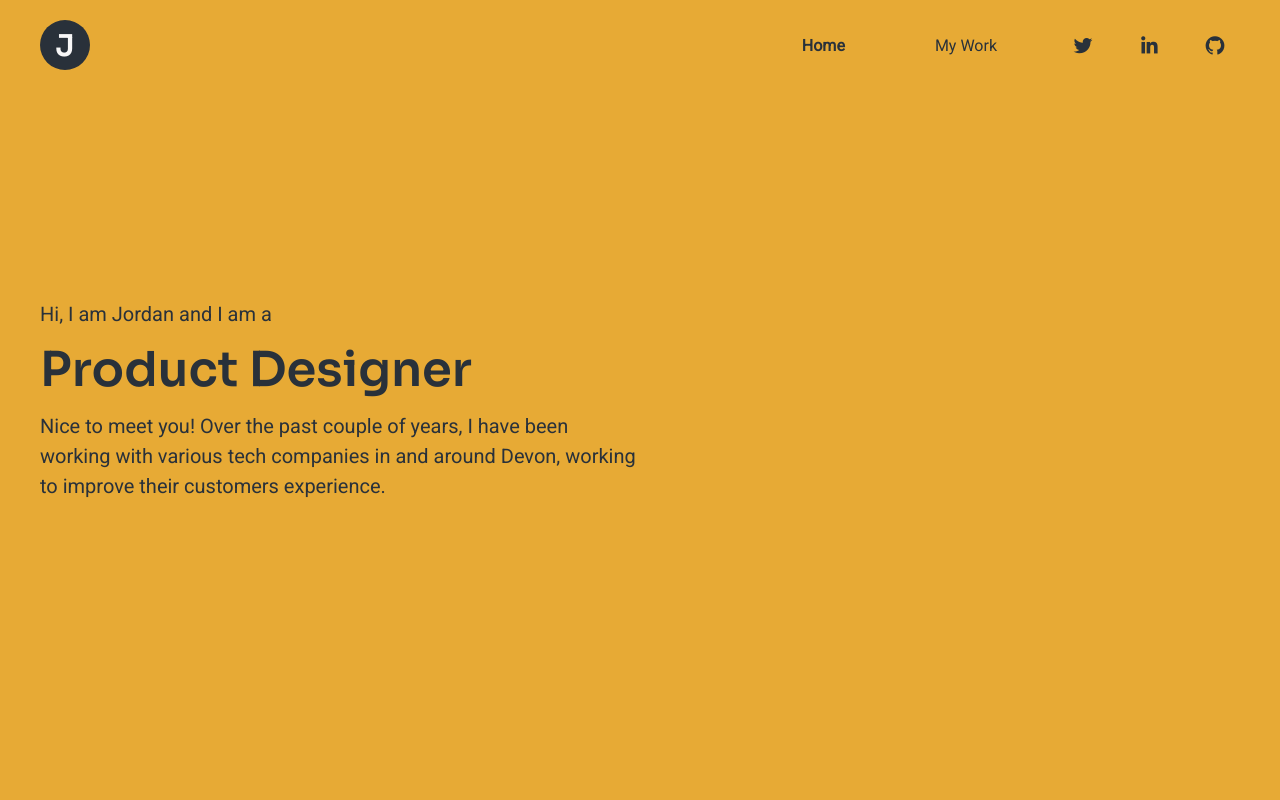
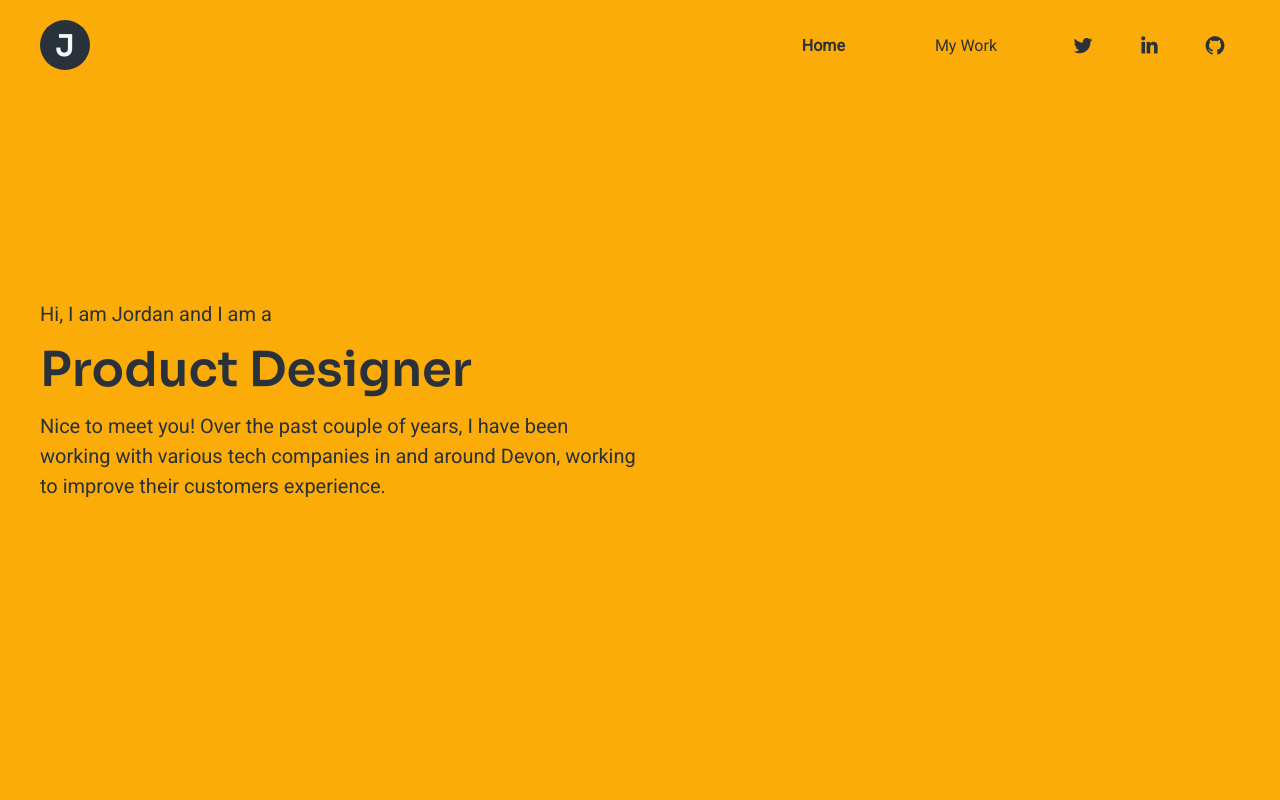
Before and after one commit to JordanNic/personal-site, a Nuxt app: page / in a window 1280 px wide. Shown: the top 800 px of the page. Built offline with nearby package versions, Linux system fonts and the light colour scheme.

Commit message:
Added new variables to project

```diff
--- a/assets/scss/partials/_variables.scss
+++ b/assets/scss/partials/_variables.scss
@@ -20,4 +20,5 @@ $black: #29313A;
 $white: #F7F7F7;
 $light-grey: #F0F0F0;
 $medium-grey: #DFDFDF;
-$yellow: #E7AA35;
+$yellow: #FBAC08;
+$blue: #2561E7;
```
